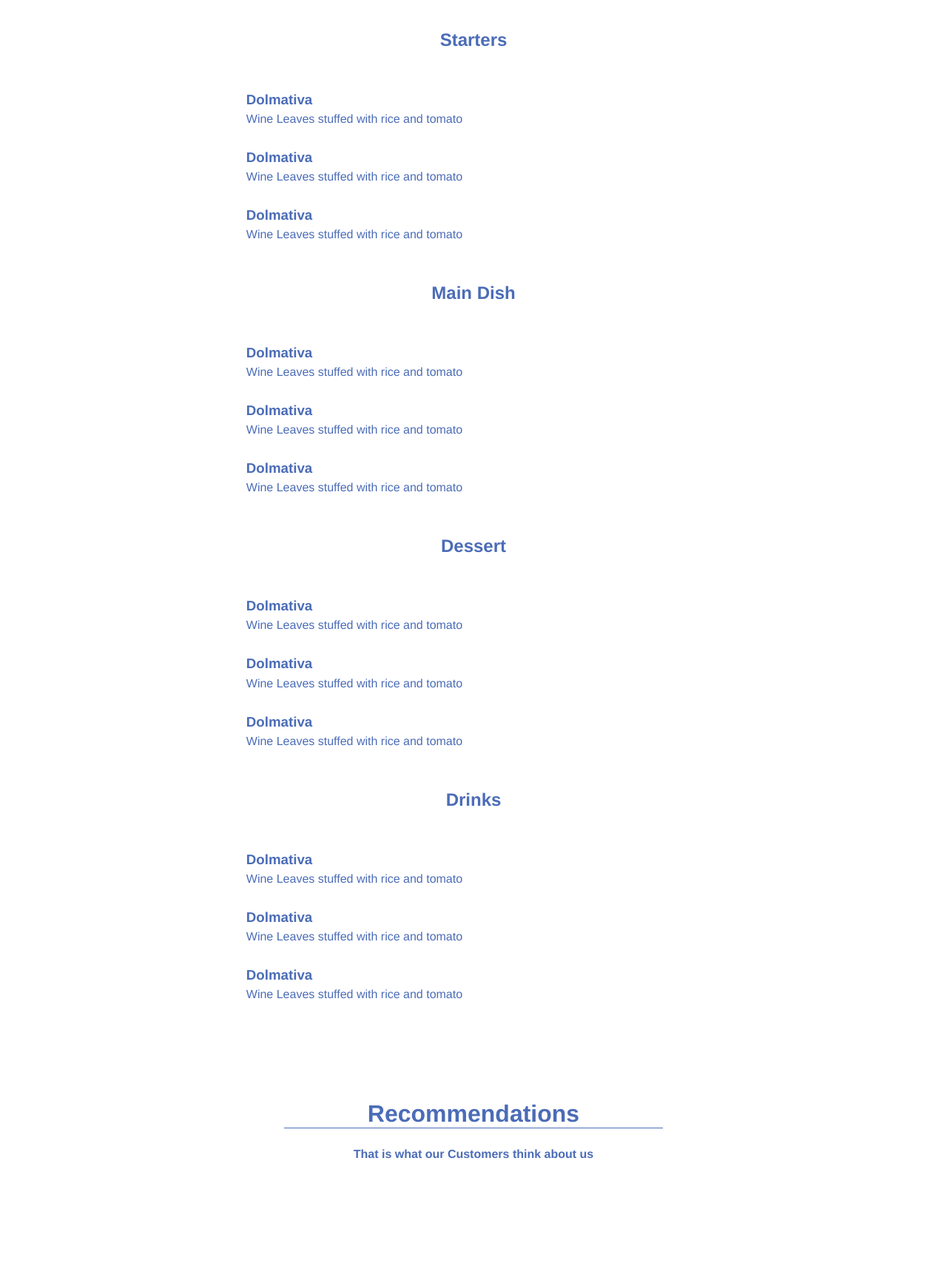
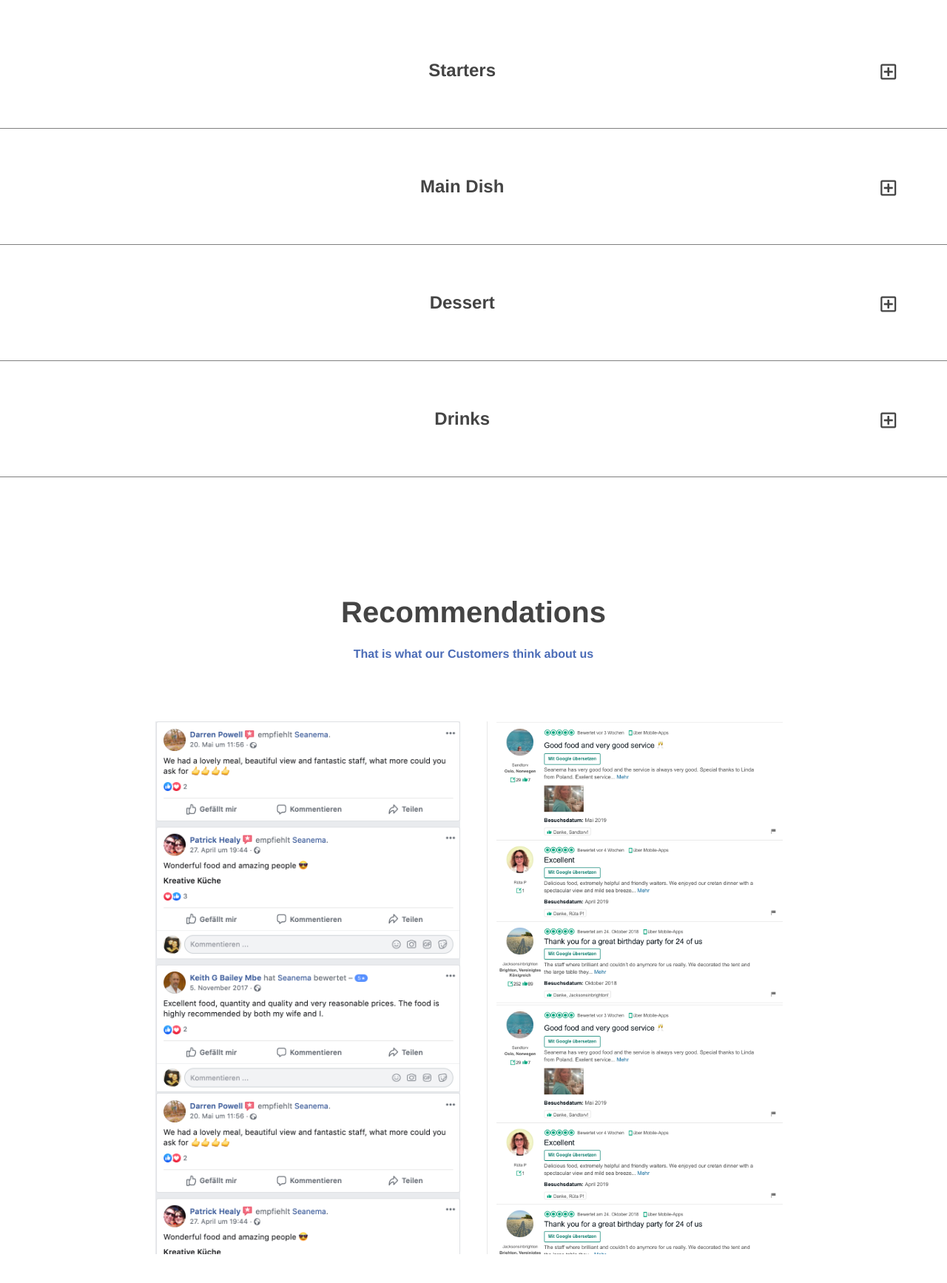
Before and after one commit to mixbened/seanema, a plain HTML site: page index.html in a window 1280 px wide. Shown: the part 1000-2734 px from the top of the page at 74% size. Drawn offline with nearby package versions, Linux system fonts and the light colour scheme.

Commit message:
feat: added menu funtionality

```diff
--- a/assets/main.css
+++ b/assets/main.css
@@ -32,17 +32,16 @@ h1 {
 }
 
 h2 {
-    color: #4b6cb7;
-    font-size: 2rem;
+    color: #444;
+    font-size: 2.5rem;
     max-width: 40%;
     margin: 0 auto;
-    border-bottom: 1px solid #4b6cb7;
 }
 
 h5 {
     font-size: 1rem;
     margin: 2% 0;
-    color: #4b6cb7 !important;
+    color: #4b6cb7;
 }
 
 h6 {
@@ -99,6 +98,19 @@ h6 {
     text-align: left;
 }
 
+.toggler {
+    background: white;
+    border-bottom: 1px solid gray;
+    margin: 0;
+    padding: 5%;
+    color: #444;
+}
+
+.plus {
+    float: right;
+    padding: 0.3rem;
+}
+
 ul {
     list-style-type: none;
     padding: 0;
@@ -138,6 +150,7 @@ h3 {
     background: url('./lounge.JPG');
     background-size: cover;
     background-position: center;
+    position: relative;
 }
 
 #first {
@@ -146,6 +159,7 @@ h3 {
     background-position: center;
     height: 35vh;
     width: 100%;
+    position: relative;
 }
 
 #second {
@@ -155,6 +169,7 @@ h3 {
     margin-top: 2vh;
     height: 48vh;
     width: 100%;
+    position: relative;
 }
 
 header:after {
@@ -171,7 +186,6 @@ header:after {
 }
 
 header > h1, h5, button {
-    color: white;
     position: relative;
     z-index: 1;
 }
@@ -219,6 +233,32 @@ nav {
     color: white;
     z-index: 2;
     font-weight: 800;
+    display: none;
+}
+
+.fb {
+    background: url('./fb.png');
+    background-size: contain;
+    height: 90vh;
+    flex: 1;
+    margin: 2%;
+}
+
+.ta {
+    background: url('./ta.png');
+    background-size: contain;
+    height: 90vh;
+    flex: 1;
+    margin: 2%;
+}
+
+.layer {
+    position: absolute;
+    top: 0;
+    left: 0;
+    width: 100%;
+    height: 100%;
+    background:  #dfdfdf38;
 }
 
 @media (max-width: 768px) {
--- a/index.html
+++ b/index.html
@@ -11,86 +11,45 @@
 <body>
     <nav>SEANEMA</nav>
     <header>
-        <h1>Seanema</h1>
+        <h1 style="color: white;">Seanema</h1>
         <h5 style="color: white;">Cretan Food in Almyrida</h5>
         <button>Menu</button>
     </header>
     <section class="menu-section">
         <h2>Menu</h2>
         <h5>Fresh and local food supplies everyday</h5>
-        <h6>Starters</h6>
-        <ul class="list">
-            <li class="item">
-                <h3>Dolmativa</h3>
-                <p>Wine Leaves stuffed with rice and tomato</p>
-            </li>
-            <li class="item">
-                <h3>Dolmativa</h3>
-                <p>Wine Leaves stuffed with rice and tomato</p>
-            </li>
-            <li class="item">
-                <h3>Dolmativa</h3>
-                <p>Wine Leaves stuffed with rice and tomato</p>
-            </li>
-        </ul>
-        <h6>Main Dish</h6>
-        <ul class="list">
-                <li class="item">
-                    <h3>Dolmativa</h3>
-                    <p>Wine Leaves stuffed with rice and tomato</p>
-                </li>
-                <li class="item">
-                    <h3>Dolmativa</h3>
-                    <p>Wine Leaves stuffed with rice and tomato</p>
-                </li>
-                <li class="item">
-                    <h3>Dolmativa</h3>
-                    <p>Wine Leaves stuffed with rice and tomato</p>
-                </li>
-            </ul>
-        <h6>Dessert</h6>
-        <ul class="list">
-                <li class="item">
-                    <h3>Dolmativa</h3>
-                    <p>Wine Leaves stuffed with rice and tomato</p>
-                </li>
-                <li class="item">
-                    <h3>Dolmativa</h3>
-                    <p>Wine Leaves stuffed with rice and tomato</p>
-                </li>
-                <li class="item">
-                    <h3>Dolmativa</h3>
-                    <p>Wine Leaves stuffed with rice and tomato</p>
-                </li>
-            </ul>
-        <h6>Drinks</h6>
-        <ul class="list">
-                <li class="item">
-                    <h3>Dolmativa</h3>
-                    <p>Wine Leaves stuffed with rice and tomato</p>
-                </li>
-                <li class="item">
-                    <h3>Dolmativa</h3>
-                    <p>Wine Leaves stuffed with rice and tomato</p>
-                </li>
-                <li class="item">
-                    <h3>Dolmativa</h3>
-                    <p>Wine Leaves stuffed with rice and tomato</p>
-                </li>
-            </ul>
+        <h6 class="toggler">Starters <i class="far fa-plus-square plus"></i></h6>
+        <h6 class="toggler">Main Dish <i class="far fa-plus-square plus"></i></h6>
+        <h6 class="toggler">Dessert <i class="far fa-plus-square plus"></i></h6>
+        <h6 class="toggler">Drinks <i class="far fa-plus-square plus"></i></h6>
     </section>
     <section class="recommendations-section">
         <h2>Recommendations</h2>
         <h5>That is what our Customers think about us</h5>
+        <div class="container">
+            <div class="fb">
+
+            </div>
+            <div class="ta">
+
+            </div>
+        </div>
     </section>
     <section class="gallery-section">
         <h2>The Seanema</h2>
         <h5>This is what you can expect</h5>
         <div id="gallery-wrapper">
-            <div id="left"></div>
+            <div id="left">
+                <div class="layer"></div>
+            </div>
             <div id="right">
-                <div id="first"></div>
-                <div id="second"></div>
+                <div id="first">
+                    <div class="layer">
+                </div>
+            </div>
+                <div id="second">
+                    <div class="layer"></div>
+                </div>
             </div>
         </div>
     </section>
@@ -99,19 +58,19 @@
         <h5>Do not hestitate to contact us!</h5>
         <div class="container">
             <div class="social-container">
-                <a href="#"><div class="social-item">
+                <a target="_blank" href="https://www.tripadvisor.de/Restaurant_Review-g775923-d13995375-Reviews-Seanema-Almyrida_Chania_Prefecture_Crete.html#REVIEWS"><div class="social-item">
                     <div class="social-pic tripadvisor"><i class="fab fa-tripadvisor"></i></div>
                     <h6 style="color: #00a680">Tripadvisor</h6>
                 </div></a>
-                <a href="#"><div class="social-item">
+                <a target="_blank" href="https://www.facebook.com/seanema23/"><div class="social-item">
                     <div class="social-pic facebook"><i class="fab fa-facebook"></i></div>
                     <h6 style="color: #4b6cb7">Facebook</h6>
                 </div></a>
-                <a href="#"><div class="social-item">
+                <a target="_blank"  href="#"><div class="social-item">
                     <div class="social-pic instagram"><i class="fab fa-instagram"></i></div>
                     <h6 style="color: #E1306C">Instagram</h6>
                 </div></a>
-                <a href="#"><div class="social-item">
+                <a target="_blank"  href="https://www.google.com/maps/place/Seanema/@35.4492227,24.1979895,17z/data=!3m1!4b1!4m5!3m4!1s0x149b7f7c63178c85:0x92eb1290176809f2!8m2!3d35.4492227!4d24.2001782"><div class="social-item">
                     <div class="social-pic maps"><i class="fas fa-directions"></i></div>
                     <h6 style="color: #444">Google Maps</h6>
                 </div></a>
@@ -131,7 +90,10 @@
     <footer>
         All rights reserverd. 2019
     </footer>
+    <script
+    src="https://code.jquery.com/jquery-3.4.1.min.js"
+    integrity="sha256-CSXorXvZcTkaix6Yvo6HppcZGetbYMGWSFlBw8HfCJo="
+    crossorigin="anonymous"></script>
     <script src="./script.js"></script>
-    <script src="https://code.jquery.com/jquery-3.4.1.slim.min.js" integrity="sha256-pasqAKBDmFT4eHoN2ndd6lN370kFiGUFyTiUHWhU7k8=" crossorigin="anonymous"></script>
 </body>
 </html>
--- a/script.js
+++ b/script.js
@@ -0,0 +1,57 @@
+const menu = [
+    {
+        category: 'starters',
+        title: 'Dolmativa',
+        desc: 'stuffed wine leaves with rice and tomato'
+    },
+    {
+        category: 'starters',
+        title: 'Dolmativa',
+        desc: 'stuffed wine leaves with rice and tomato'
+    },
+    {
+        category: 'starters',
+        title: 'Dolmativa',
+        desc: 'stuffed wine leaves with rice and tomato'
+    }
+]
+
+$('.toggler').click(function() {
+    const list = $(this).next();
+    list.slideToggle();
+});
+
+$(window).scroll(function(){
+    if($(this).scrollTop() > 700){
+        $('nav').fadeIn()
+    } else {
+        $('nav').fadeOut()
+    }
+})
+
+function createListElement(arr){
+    liString = ''
+    const lis = arr.map(el => {
+        str = createMenuItem(el.title, el.desc)
+        liString += str
+    })
+    console.log('All LIs: ', liString)
+    return `<ul class="list">${liString}</ul>`
+}
+
+function createMenu(){
+    const starters = menu.filter(el => el.category === 'starters')
+    console.log('All Starters: ', starters)
+    startersString = createListElement(starters)
+    console.log('Whole List elem: ', startersString)
+    const goal = $("h6:contains('Starters')")
+    console.log('This is it: ', goal)
+    goal[0].insertAdjacentHTML('afterend', startersString)
+    $('.list').hide();
+}
+
+const createMenuItem = function(title, desc){
+    return `<li class="item"><h3>${title}</h3><p>${desc}</p></li>`
+}
+
+createMenu()
```
Also changed, not shown: assets/fb.png (added), assets/ta.png (added).
